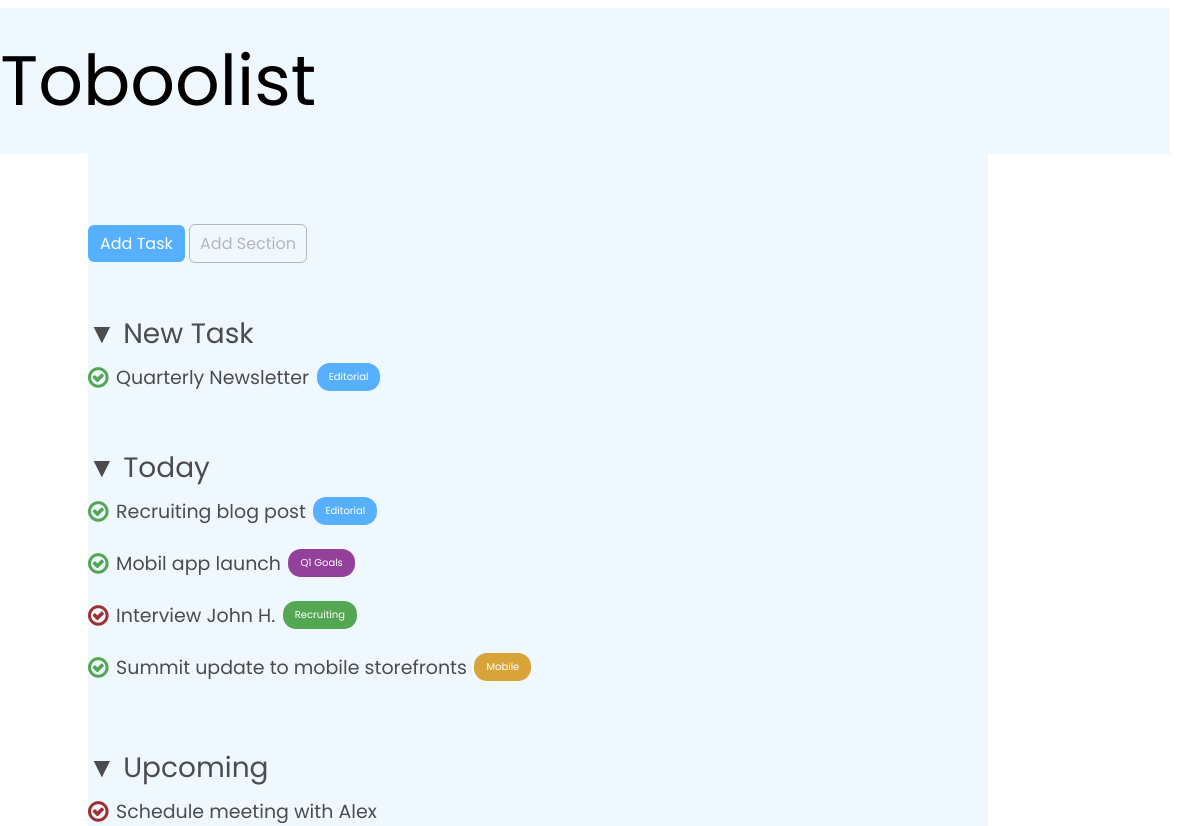
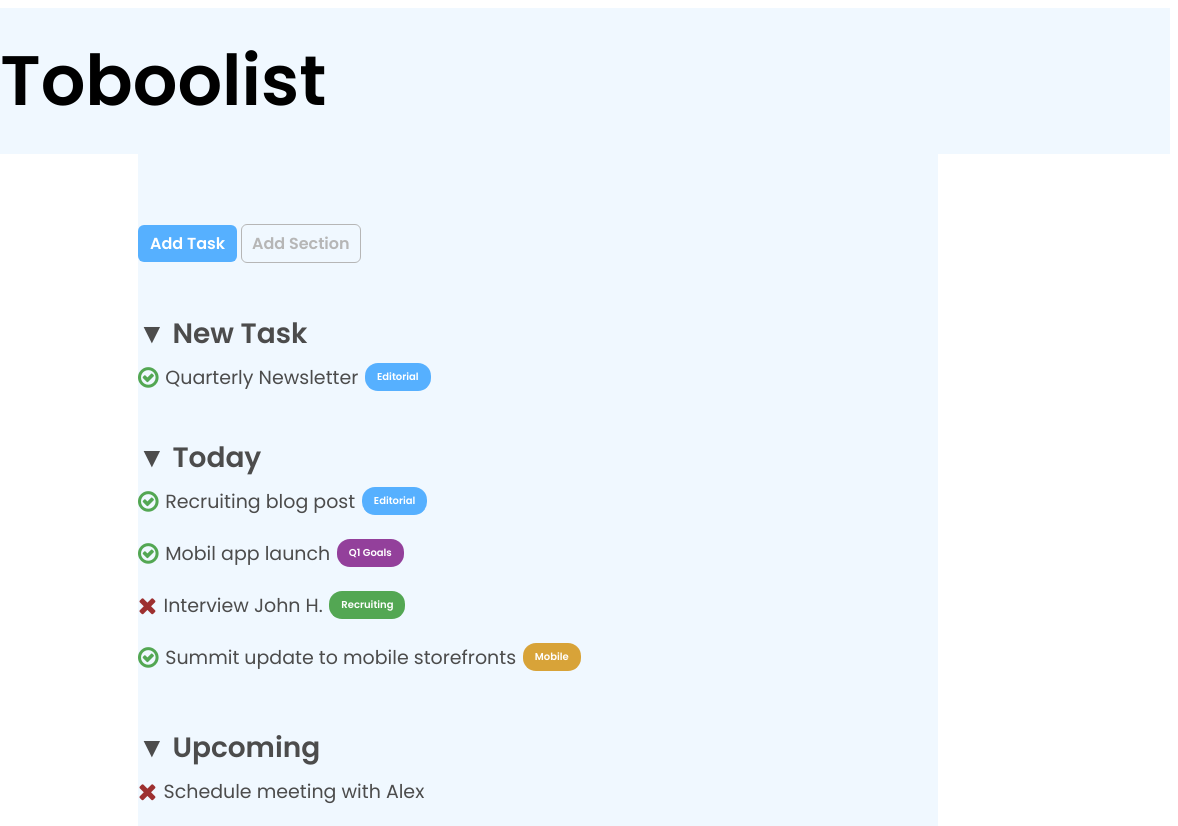
Before and after one commit to giufeli/html-css-toboolist, a plain HTML site: page index.html in a window 1280 px wide. Shown: the top 826 px of the page, 102-1280 px from the left. Drawn offline with Linux system fonts and the light colour scheme.

Commit message:
Completed

```diff
--- a/css/style.css
+++ b/css/style.css
@@ -1,6 +1,5 @@
 body{
     font-family: 'Poppins';
-
 }
 
 .banner{
@@ -14,6 +13,8 @@ body{
 }
 
 .titolo{
+    font-family: 'Poppins';
+    font-weight:bold;
     display: inline-block;
     font-size: 70px;
     vertical-align: middle;
@@ -29,13 +30,14 @@ body{
 
 .container{
     background-color: aliceblue;
-    width: 900px;
+    width: 800px;
     margin-left: auto;
     margin-right: auto;
 
 }
 
 .bottoni{
+    font-weight:bold;
     padding-top: 70px;
     padding-bottom: 50px;
 }
@@ -53,7 +55,7 @@ body{
 
 .botton2{
     background-color: aliceblue;
-    border: 1px;
+    border: 1.5px;
     border-style: solid;
     color: rgb(182, 182, 182);
     padding: 6px 10px;
@@ -63,9 +65,10 @@ body{
 }
 
 .category{
+    font-weight:bold;
     color: rgb(76, 76, 76);
     font-size: 28px;
-    padding-bottom: 50px;
+    padding-bottom: 40px;
 
 }
 
@@ -80,6 +83,7 @@ i{
 }
 
 .contenuto{
+    font-weight:400;
     color: rgb(76, 76, 76);
     font-size: 19px;
     display: inline-block;
@@ -151,3 +155,7 @@ i{
     border-radius: 13px 13px 13px 13px;
     vertical-align: middle;
 }
+
+.check{
+    color: green;
+}
--- a/index.html
+++ b/index.html
@@ -22,7 +22,6 @@
 
 <body>
     <div class="container">
-
         <div class="bottoni">
             <div class="botton1">
                 Add Task
@@ -54,7 +53,7 @@
             </div>
 
             <div class="righe">
-                <i class="fa fa-check-circle-o" style="font-size:24px;color:rgb(157, 48, 48)"></i>
+                <i class="fa fa-close" style="font-size:24px;color:rgb(157, 48, 48)"></i>
                 <div class="contenuto">Interview John H.</div>
                 <div class="recruiting">Recruiting</div>
             </div>
@@ -68,7 +67,7 @@
 
         <div class="category">&#9660; Upcoming
             <div class="righe">
-                <i class="fa fa-check-circle-o" style="font-size:24px;color:rgb(157, 48, 48)"></i>
+                <i class="fa fa-close" style="font-size:24px;color:rgb(157, 48, 48)"></i>
                 <div class="contenuto">Schedule meeting with Alex</div>
             </div>
 
@@ -90,7 +89,6 @@
                 <div class="editorial">Editorial</div>
             </div>
         </div>
-
     </div>
 
 </body>
```
